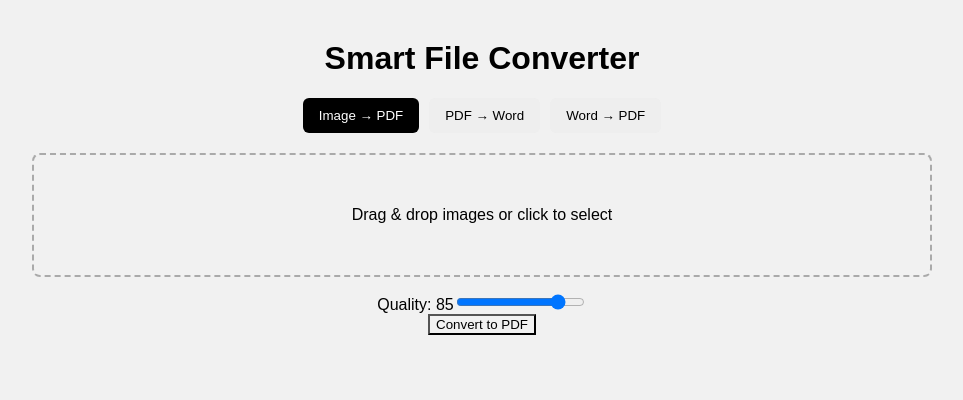
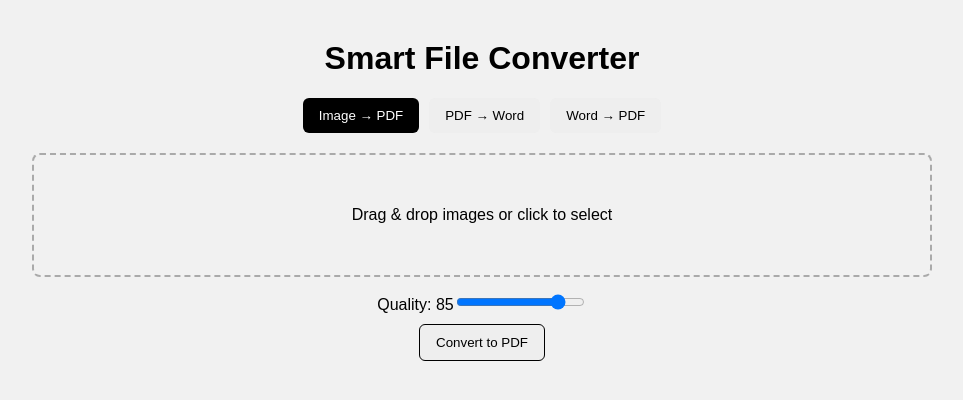
Before and after one commit to omprakash8788/DocuStack, a React (Vite) app in the folder client/: page / in a window 1280 px wide. Shown: the top 400 px of the page, without its empty margins (158-1121 px from the left). Built offline with nearby package versions, Linux system fonts and the light colour scheme.

Commit message:
bugs:fix button

```diff
--- a/client/src/App.css
+++ b/client/src/App.css
@@ -12,6 +12,19 @@
   gap: 10px;
   justify-content: center;
   margin-bottom: 20px;
+}
+.btn1{
+  padding: 10px 16px;
+  border: none;
+  background: #eee;
+  border-radius: 6px;
+  cursor: pointer;
+  border: 1px solid black;
+  margin-top: 10px;
+}
+.btn1:hover{
+  background-color: gray;
+  color: white;
 }
 
 .tabs button {
--- a/client/src/App.tsx
+++ b/client/src/App.tsx
@@ -143,7 +143,7 @@ const App = () => {
             />
           </div>
 
-          <button onClick={handleConvert} disabled={loading}>
+          <button className="btn1" onClick={handleConvert} disabled={loading}>
             {loading ? "Converting..." : "Convert to PDF"}
           </button>
         </>
--- a/client/src/components/Dropzone.tsx
+++ b/client/src/components/Dropzone.tsx
@@ -1,4 +1,6 @@
 import { RefObject } from "react"
+// import "./App.css"
+import "../App.css"
 
 interface DropzoneProps {
   dragOver: boolean
--- a/client/src/components/ImageList.tsx
+++ b/client/src/components/ImageList.tsx
@@ -1,3 +1,4 @@
+import "../App.css"
 interface Props {
   files: File[]
   removeFile: (i: number) => void
--- a/client/src/components/ProgressBar.tsx
+++ b/client/src/components/ProgressBar.tsx
@@ -1,3 +1,4 @@
+import "../App.css"
 const ProgressBar = ({ progress }: { progress: number }) => (
   <div className="progress-box">
     <div className="progress-bar">
--- a/client/src/components/SingleFileUpload.tsx
+++ b/client/src/components/SingleFileUpload.tsx
@@ -1,3 +1,5 @@
+import "../App.css"
+
 interface Props {
   singleFile: File | null
   setSingleFile: (file: File) => void
--- a/client/src/components/Tabs.tsx
+++ b/client/src/components/Tabs.tsx
@@ -1,3 +1,4 @@
+import "../App.css"
 interface TabsProps {
   mode: string
   setMode: (v: string) => void
```
